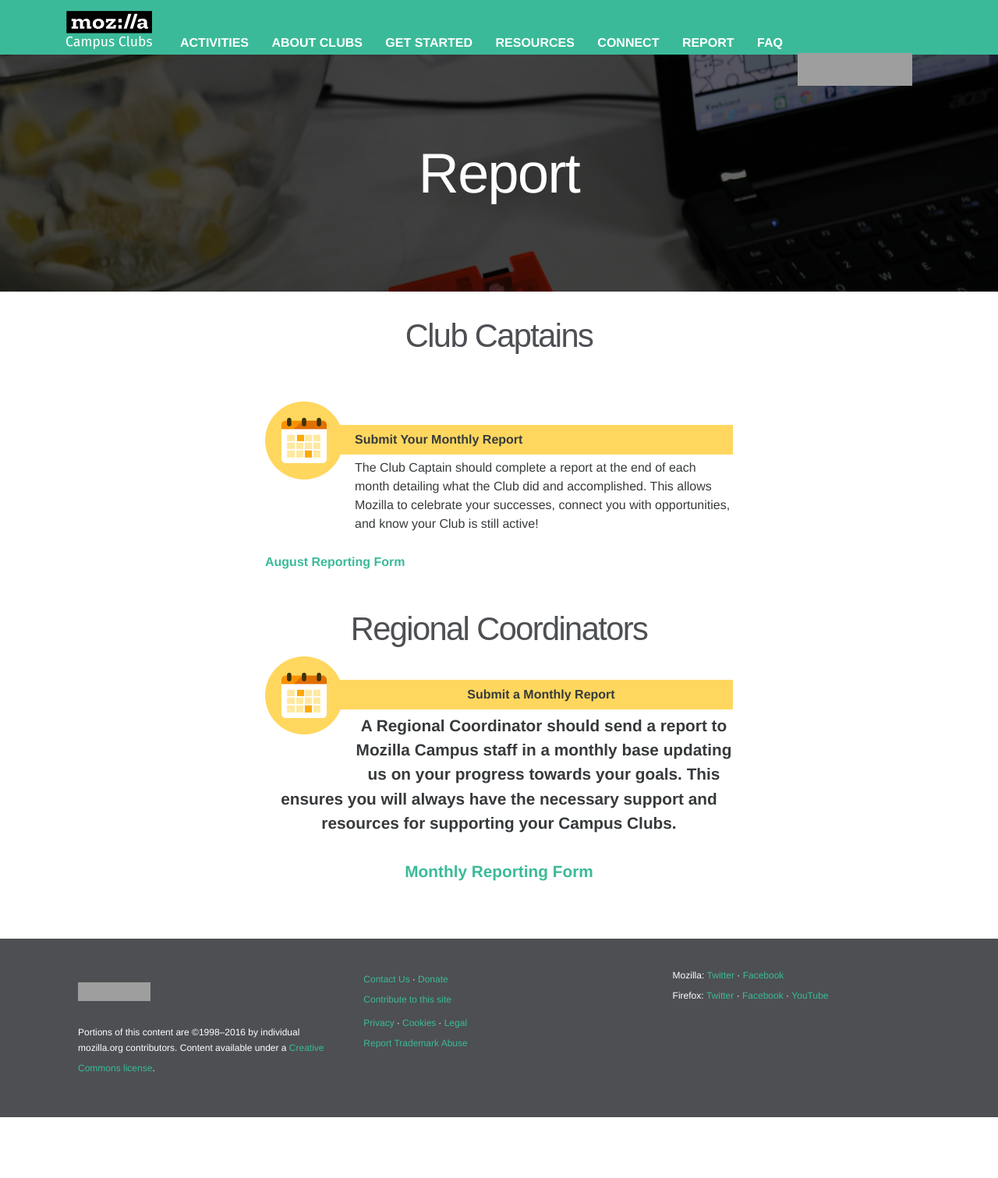
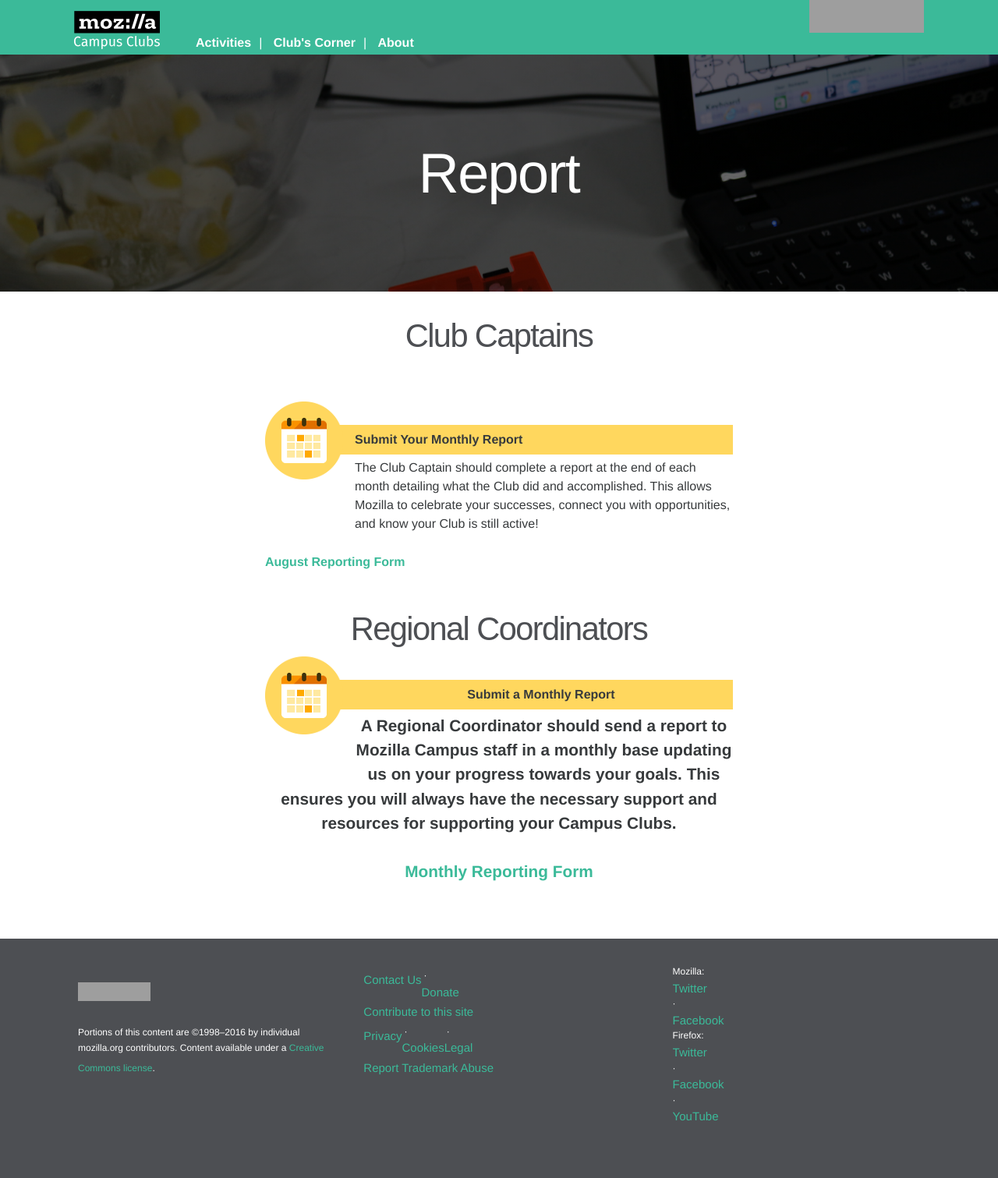
Before and after one commit to mozilla/mozilla-campus-clubs, a Jekyll site: the page built from _pages/report.md, in a window 1280 px wide. Shown: the whole page at 78% size. Built offline with Jekyll 4.4.1, drawn with Linux system fonts in a browser that asks for light colours; some web fonts are replaced; before the commit the page ends 1433 px from its top, so only the background shows below that; grey boxes are pictures that could not be loaded.

Commit message:
navbar fixed

```diff
--- a/_includes/head.html
+++ b/_includes/head.html
@@ -15,5 +15,8 @@
   <link rel="stylesheet" href="{{ "/static/css/bootstrap.min.css" | prepend: site.url }}">
   <link rel="stylesheet" href="{{ "/static/css/mofo-bootstrap.css" | prepend: site.url }}">
   <link rel="stylesheet" href="{{ "/static/css/app.css" | prepend: site.url }}">
+  <link rel="stylesheet" href="{{ "/static/css/index.css" | prepend: site.url }}">
+  <script src="/static/js/index.js"></script>
+
   <link rel="canonical" href="{{ page.url | replace:'index.html','' | prepend: site.url }}">
 </head>
--- a/_includes/header.html
+++ b/_includes/header.html
@@ -8,13 +8,20 @@
         &#9776;
       </button>
       <div class="collapse navbar-toggleable-md" id="exCollapsingNavbar">
-        <a class="nav-link" href="/activities/">Activities</a>
-        <a class="nav-link" href="/about/">About Clubs</a>
-        <a class="nav-link" href="/get-started/">Get Started</a>
-        <a class="nav-link" href="/resources/">Resources</a>
-        <a class="nav-link" href="/connect/">Connect</a>
-        <a class="nav-link" href="/report/#">Report</a>
-        <a class="nav-link" href="/faq/">FAQ</a>
+        <a class="nav-link" href="/activities/">Activities</a><span>|</span>
+        <div class="dropdown">
+          <a class="nav-link dropdown" >Club's Corner</a><span>|</span>
+          <div class="dropdown-content" >
+            <ul>
+              <li><a class="nav-link" href="/get-started/">Get Started</a></li>
+              <li><a class="nav-link" href="/resources/">Resources</a></li>
+              <li><a class="nav-link" href="/connect/">Connect</a></li>
+              <li><a class="nav-link" href="/report/#">Report</a></li>
+              <li><a class="nav-link" href="/faq/">FAQ</a></li>
+            </ul>
+          </div>
+        </div>
+        <a class="nav-link" href="/about/">About</a>
       </div>
 
       <div id="tabzilla" class="hidden-lg-down">
--- a/static/css/app.css
+++ b/static/css/app.css
@@ -118,9 +118,8 @@ nav.navbar {
 }
 
 nav a {
-    font-size: 1.2em;
-    text-transform: uppercase;
-    margin-right: 25px;
+    margin-right: 10px;
+    margin-left: 10px;
     padding-top: 42px;
     color: white !important;
 }
@@ -166,7 +165,6 @@ nav a:hover {
         position: absolute;
         right: 0;
         top: 70px;
-        width: 180px;
         margin: 0;
         padding: 0;
         background-color: #3BBA99;
--- /dev/null
+++ b/static/css/index.css
@@ -0,0 +1,43 @@
+.dropdown {
+    position: relative;
+    display: inline-block;
+}
+
+.dropdown-content {
+    display: none;
+    position: absolute;
+    background-color: #3BBA99;
+    min-width: 117px;
+    box-shadow: 0px 8px 16px 0px rgba(0,0,0,0.2);
+    z-index: 1;
+    margin-top: 3.9px
+}
+.dropdown:hover .dropdown-content {
+    display: block;
+}
+.dropdown-content ul {
+    list-style-type: none;
+    margin-left: 0px
+}
+li a {
+    display: block;
+    color: #000;
+    padding: 0px 0px;
+    text-decoration: none;
+}
+li a:hover {
+    background-color: #555;
+    color: white;
+}
+li a:link {
+  font-size: 15px;
+}
+
+@media screen and (max-width: 950px) {
+   span {
+    display: none
+   }
+   .dropdown-content ul {
+     margin-left: 18px
+   }
+}
```
